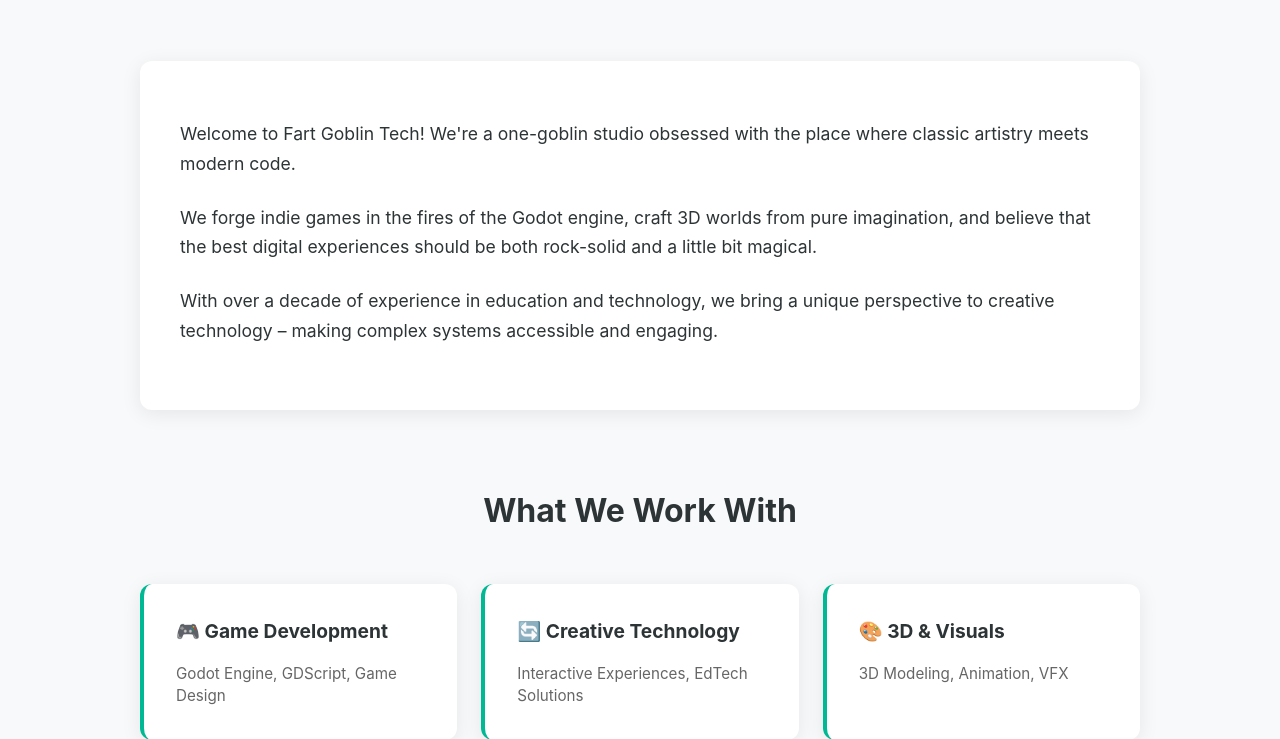
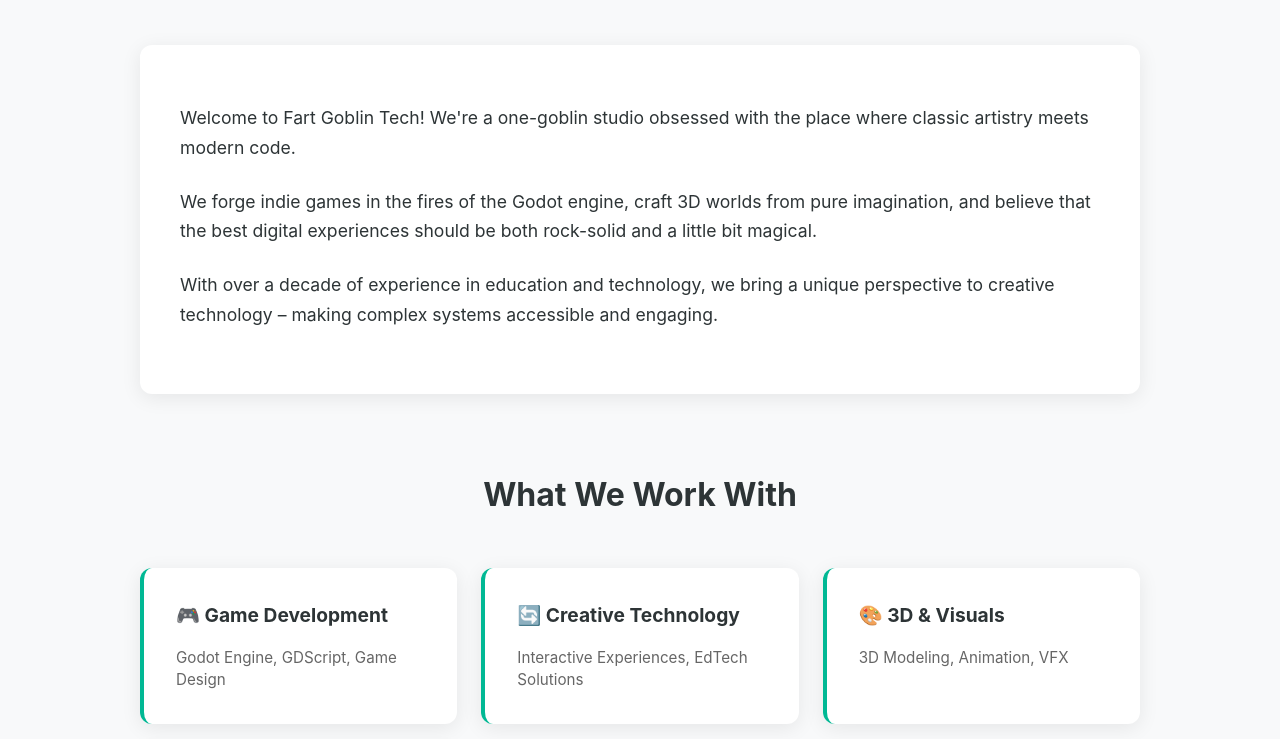
Before and after one commit to TheGoblinGuy/TheGoblinGuy.github.io, a plain HTML site: page about.html in a window 1280 px wide. Shown: the part 343-1082 px from the top of the page. Drawn offline with Linux system fonts and the light colour scheme.

Commit message:
Update about.html

```diff
--- a/about.html
+++ b/about.html
@@ -17,7 +17,7 @@
     </nav>
 
 <!-- Main About Content -->
-    <main class="about-page">
+    <main class="page-container">
         <section class="about-hero">
             <h1>Building Digital Worlds & Goblin-Powered Games</h1>
             <p class="lead">Forget the ordinary. Let's build something weird and wonderful together.</p>
```
